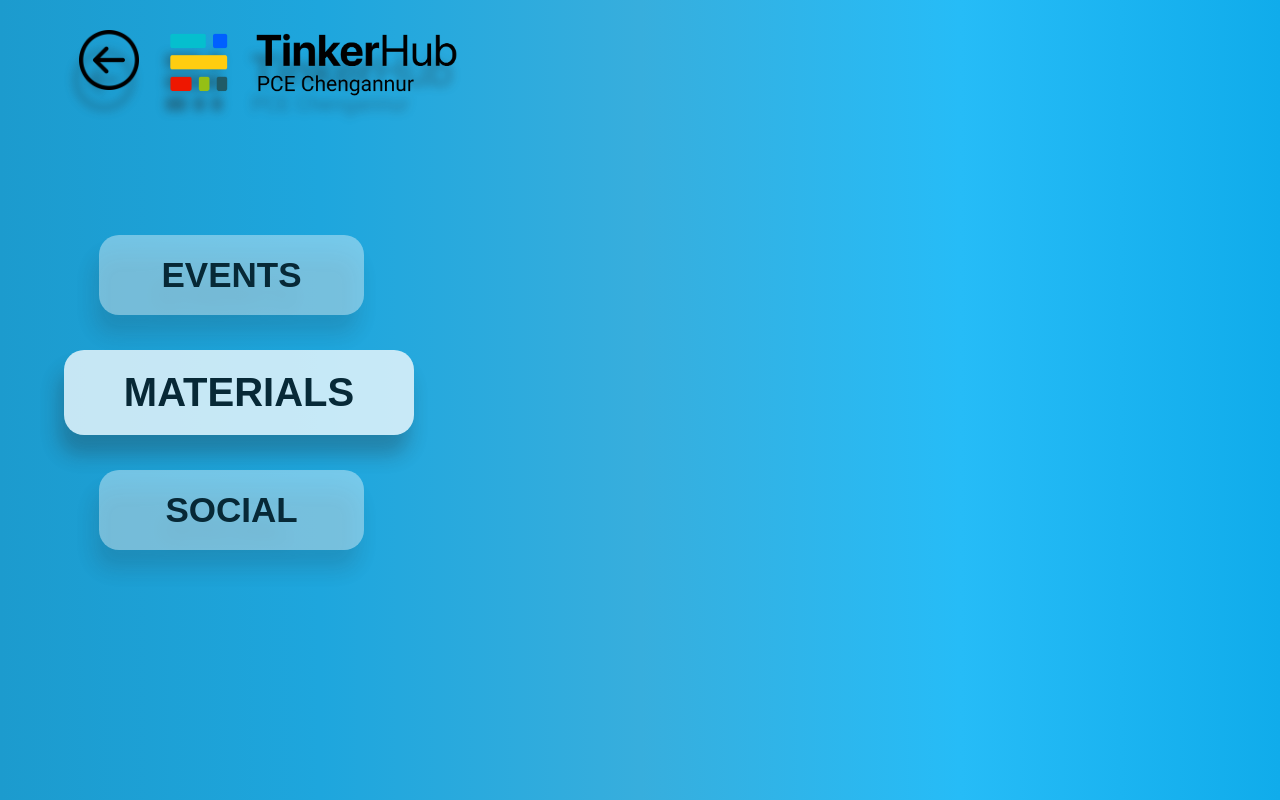
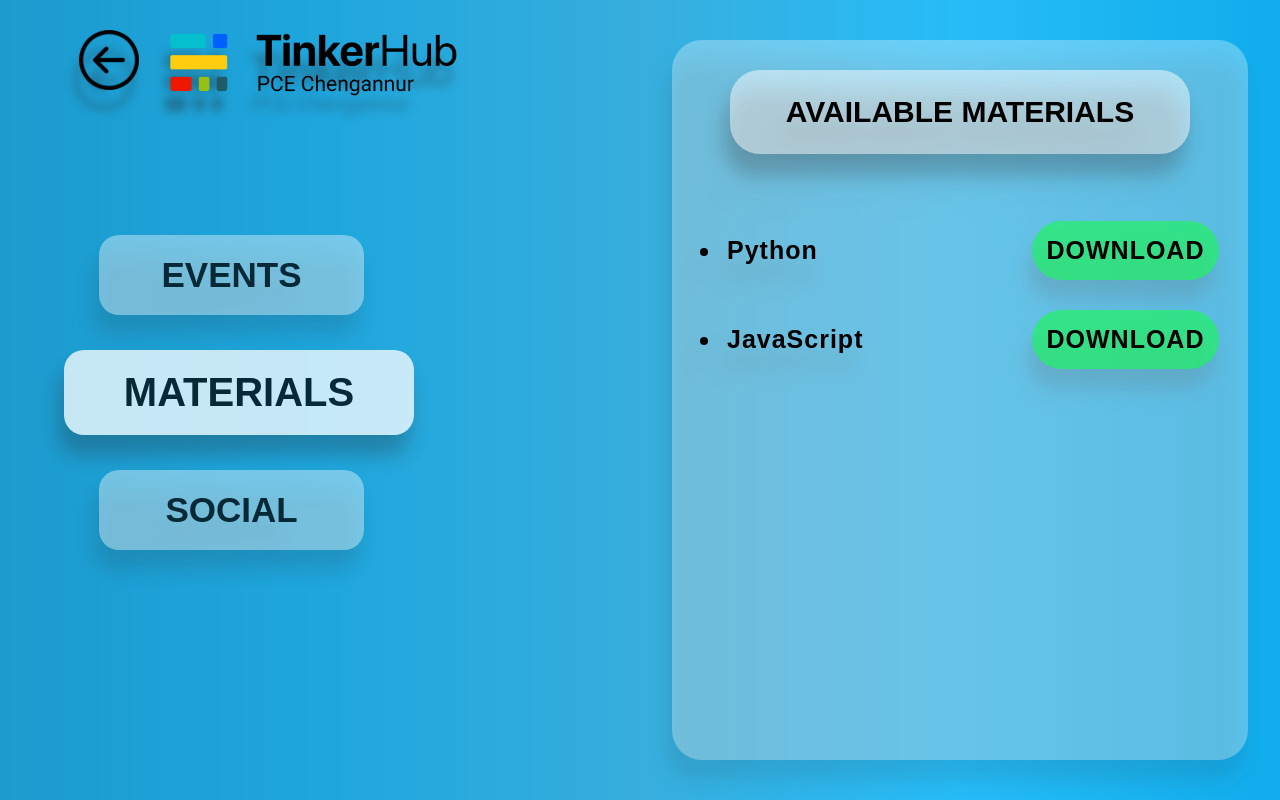
Before and after one commit to shinesanthosh/tinkerhub-web, a Next.js app: page /materials in a window 1280 px wide. Built offline with nearby package versions, Linux system fonts and the light colour scheme.

Commit message:
Added layout to resources page

```diff
--- a/src/Style/materials.module.css
+++ b/src/Style/materials.module.css
@@ -0,0 +1,60 @@
+.cont {
+  position: absolute;
+  right: 5%;
+  left: 5%;
+  top: 5%;
+  bottom: 5%;
+  background: rgba(255, 255, 255, 0.3);
+  border-radius: 30px;
+  -webkit-filter: drop-shadow(-5px 20px 10px rgba(34, 34, 34, 0.37));
+  filter: drop-shadow(-5px 20px 10px rgba(34, 34, 34, 0.37));
+}
+
+.title {
+  text-align: center;
+  position: inherit;
+  top: 0;
+  right: 10%;
+  left: 10%;
+  padding: 25px;
+  font-weight: bold;
+  font-size: 30px;
+  border-radius: 30px;
+  background: rgba(255, 255, 255, 0.5);
+  -webkit-filter: drop-shadow(-5px 20px 10px rgba(34, 34, 34, 0.37));
+  filter: drop-shadow(-5px 20px 10px rgba(34, 34, 34, 0.37));
+  cursor: pointer;
+}
+
+.list {
+  position: inherit;
+  top: 125px;
+  left: 10px;
+  width: 90%;
+}
+.list > li {
+  text-decoration: none;
+  outline: none;
+  font-weight: bold;
+  font-size: 25px;
+  letter-spacing: 1px;
+  position: relative;
+  right: 10;
+  width: 100%;
+  /* margin-right: 50px; */
+  margin-top: 50px;
+  padding: 5px;
+}
+
+.list > li > a {
+  text-decoration: none;
+  outline: none;
+  border-radius: 30px;
+  padding: 15px;
+  background: #26f16abb;
+  color: #000;
+  float: right;
+  position: inherit;
+  bottom: 15px;
+  right: 5%;
+}
--- a/src/pages/materials.js
+++ b/src/pages/materials.js
@@ -1,11 +1,31 @@
 import React from 'react'
+import Link from 'next/link'
+
 import classes from '../Style/materials.module.css'
 import Layout from '../Layout/Layout'
 
 const Events = () => {
   return (
     <div>
-      <Layout mode="0" page="2"></Layout>
+      <Layout mode="0" page="2">
+        <div className={classes.cont}>
+          <p className={classes.title}>AVAILABLE MATERIALS</p>
+          <ul className={classes.list}>
+            <li>
+              Python
+              <Link href="#">
+                <a>DOWNLOAD</a>
+              </Link>
+            </li>
+            <li>
+              JavaScript
+              <Link href="#">
+                <a>DOWNLOAD</a>
+              </Link>
+            </li>
+          </ul>
+        </div>
+      </Layout>
     </div>
   )
 }
```
